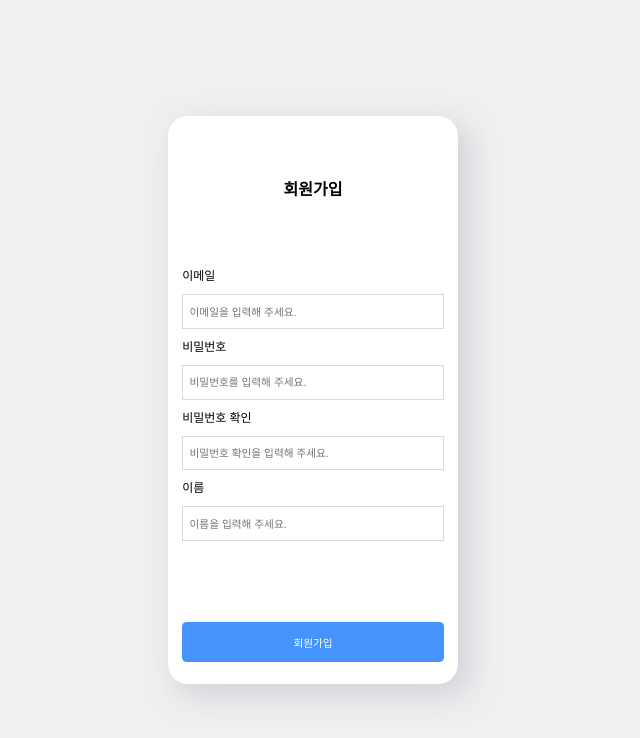
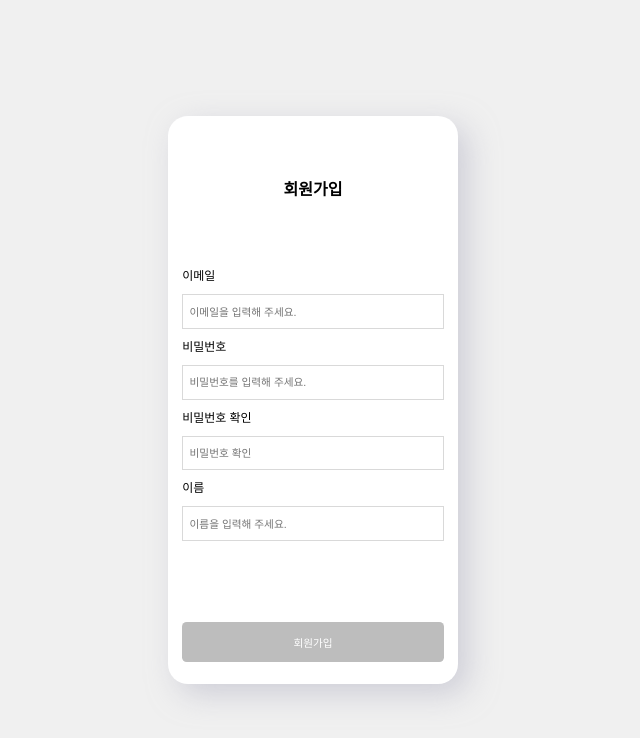
Before and after one commit to FairPay-Proj/fairpay, a Next.js app: page /signIn in a window 1280 px wide. Shown: the top 738 px of the page, without its empty margins (327-967 px from the left). Built offline with nearby package versions, Linux system fonts and the light colour scheme.

Commit message:
Feat: placeholder 추가, 버튼 활성화 여부 플래그 추가

```diff
--- a/app/(route)/signIn/page.tsx
+++ b/app/(route)/signIn/page.tsx
@@ -1,10 +1,18 @@
 "use client";
 import FormInput from "@FairPay/components/FormInput";
 import MainContent from "@FairPay/components/MainContent";
+import {useEffect, useState} from "react";
 import {useForm} from "react-hook-form";
 
 export default function SignIn() {
-  const {control, handleSubmit, register} = useForm();
+  const {control, handleSubmit, register, formState} = useForm({mode: "onChange"});
+  const {isValidating, isValid} = formState;
+  // 버튼 활성화 플래그
+  const [isActiveState, setIsActiveState] = useState<boolean>(false);
+
+  useEffect(() => {
+    setIsActiveState(isValid);
+  }, [isValid]);
 
   const save = (data) => {
     // TODO data 의 type 정확하게 정의해주기
@@ -20,6 +28,7 @@ export default function SignIn() {
       type: "text",
       label: "이메일",
       $variant: "all",
+      placeholder: "이메일을 입력해 주세요.",
       validation: {
         required: "이메일을 입력해 주세요.",
         pattern: {
@@ -33,6 +42,7 @@ export default function SignIn() {
       type: "password",
       label: "비밀번호",
       $variant: "all",
+      placeholder: "비밀번호를 입력해 주세요.",
       validation: {
         required: "비밀번호를 입력해 주세요.",
       },
@@ -42,6 +52,7 @@ export default function SignIn() {
       type: "password",
       label: "비밀번호 확인",
       $variant: "all",
+      placeholder: "비밀번호 확인",
       validation: {
         required: "비밀번호 확인을 입력해 주세요.",
         validate: (value, data) => value === data.password || "비밀번호가 일치하지 않습니다.",
@@ -52,6 +63,7 @@ export default function SignIn() {
       type: "text",
       label: "이름",
       $variant: "all",
+      placeholder: "이름을 입력해 주세요.",
       validation: {
         required: "이름을 입력해 주세요.",
       },
@@ -66,7 +78,7 @@ export default function SignIn() {
       buttonProps={{
         text: "회원가입",
         onClickEvent: handleSubmit(save),
-        variant: "active",
+        variant: isActiveState ? "active" : "inActive",
       }}>
       {fields.map((field) => (
         <FormInput
@@ -76,8 +88,10 @@ export default function SignIn() {
           type={field.type}
           label={field.label}
           $variant="all"
+          placeholder={field.placeholder}
           validation={field.validation}
           register={register}
+          disabled={false}
         />
       ))}
     </MainContent>
--- a/components/FormInput.tsx
+++ b/components/FormInput.tsx
@@ -50,11 +50,20 @@ interface inputProps {
   type: string;
   label?: string;
   $variant?: "all" | "underLine";
+  placeholder?: string;
 }
 
-const FormInput = ({name, control, register, validation, type, label, $variant}: inputProps) => {
-  const disabled = false;
-
+const FormInput = ({
+  name,
+  control,
+  register,
+  validation,
+  type,
+  label,
+  $variant,
+  placeholder,
+  disabled,
+}: inputProps) => {
   const {
     field: {onChange, onBlur, value = "", ...inputField},
     fieldState: {error: fieldError},
@@ -78,10 +87,11 @@ const FormInput = ({name, control, register, validation, type, label, $variant}:
         control={control}
         value={value}
         onChange={onChange}
-        placeholder={validation.required}
+        placeholder={placeholder}
         type={type}
         $variant={$variant}
         {...register(name, validation)}
+        disabled={disabled}
       />
     </InputContainer>
   );
```
